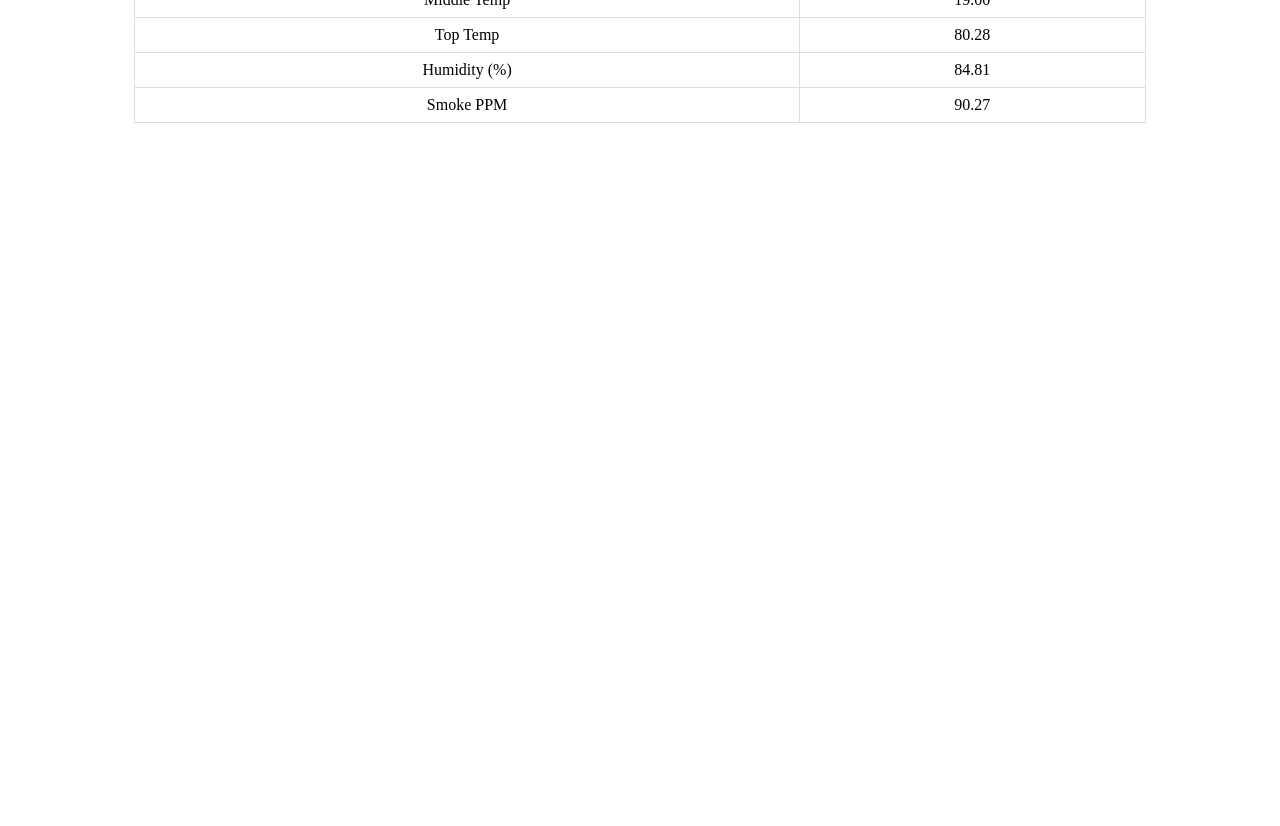
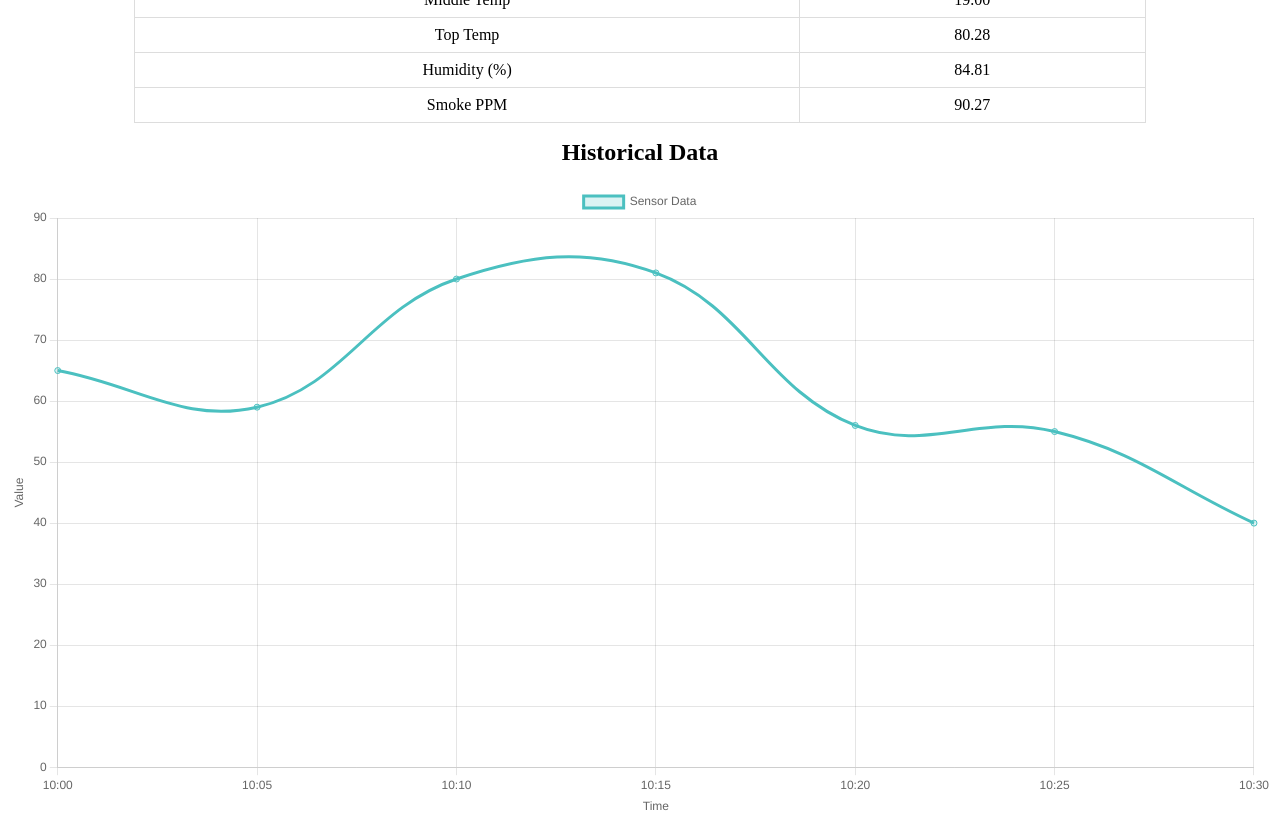
Before and after one commit to mikepattersonit/smokehouse, a React (Create React App) app: page / in a window 1280 px wide. Shown: the part 340-1166 px from the top of the page. Before the commit the page ends 800 px from the top, so only its background shows below. Built offline with nearby package versions, Linux system fonts and the light colour scheme.

Commit message:
Add chart functionality

```diff
--- a/package.json
+++ b/package.json
@@ -9,7 +9,9 @@
     "eject": "react-scripts eject"
   },
   "dependencies": {
+    "chart.js": "^4.4.6",
     "react": "^18.2.0",
+    "react-chartjs-2": "^5.2.0",
     "react-dom": "^18.2.0",
     "react-scripts": "^5.0.1"
   },
--- a/src/App.js
+++ b/src/App.js
@@ -1,8 +1,19 @@
 import React from 'react';
 import './App.css';
 import SensorDataTable from './components/SensorDataTable/SensorDataTable';
+import Chart from './components/Chart/Chart';
 
 function App() {
+  const mockData = [
+    { timestamp: '10:00', value: 65 },
+    { timestamp: '10:05', value: 59 },
+    { timestamp: '10:10', value: 80 },
+    { timestamp: '10:15', value: 81 },
+    { timestamp: '10:20', value: 56 },
+    { timestamp: '10:25', value: 55 },
+    { timestamp: '10:30', value: 40 },
+  ];
+
   return (
     <div className="App">
       <header className="App-header">
@@ -10,6 +21,7 @@ function App() {
       </header>
       <main>
         <SensorDataTable />
+        <Chart data={mockData} />
       </main>
     </div>
   );
--- a/src/components/Chart/Chart.js
+++ b/src/components/Chart/Chart.js
@@ -1,12 +1,57 @@
 import React from 'react';
+import { Line } from 'react-chartjs-2';
+import {
+  Chart as ChartJS,
+  LineElement,
+  CategoryScale,
+  LinearScale,
+  PointElement,
+  Title,
+  Tooltip,
+  Legend,
+} from 'chart.js';
 
-function Chart() {
+// Explicitly register components and scales
+ChartJS.register(LineElement, CategoryScale, LinearScale, PointElement, Title, Tooltip, Legend);
+
+const Chart = ({ data }) => {
+  const chartData = {
+    labels: data.map((point) => point.timestamp), // X-axis: Time
+    datasets: [
+      {
+        label: 'Sensor Data',
+        data: data.map((point) => point.value), // Y-axis: Sensor Values
+        borderColor: 'rgba(75,192,192,1)',
+        backgroundColor: 'rgba(75,192,192,0.2)',
+        tension: 0.4,
+      },
+    ],
+  };
+
+  const options = {
+    responsive: true,
+    plugins: {
+      legend: {
+        position: 'top',
+      },
+    },
+    scales: {
+      x: {
+        title: { display: true, text: 'Time' },
+      },
+      y: {
+        title: { display: true, text: 'Value' },
+        beginAtZero: true,
+      },
+    },
+  };
+
   return (
     <div>
-      <h2>Chart</h2>
-      <p>Historical chart data will be displayed here.</p>
+      <h2>Historical Data</h2>
+      <Line data={chartData} options={options} />
     </div>
   );
-}
+};
 
 export default Chart;
--- a/src/index.js
+++ b/src/index.js
@@ -1,11 +1,13 @@
 import React from 'react';
-import ReactDOM from 'react-dom';
+import { createRoot } from 'react-dom/client';
 import './index.css';
 import App from './App';
 
-ReactDOM.render(
+const container = document.getElementById('root');
+const root = createRoot(container); // New API for React 18
+
+root.render(
   <React.StrictMode>
     <App />
-  </React.StrictMode>,
-  document.getElementById('root')
+  </React.StrictMode>
 );
```
Also changed, not shown: 1 other file (tests, documents, lock files or other folders).
